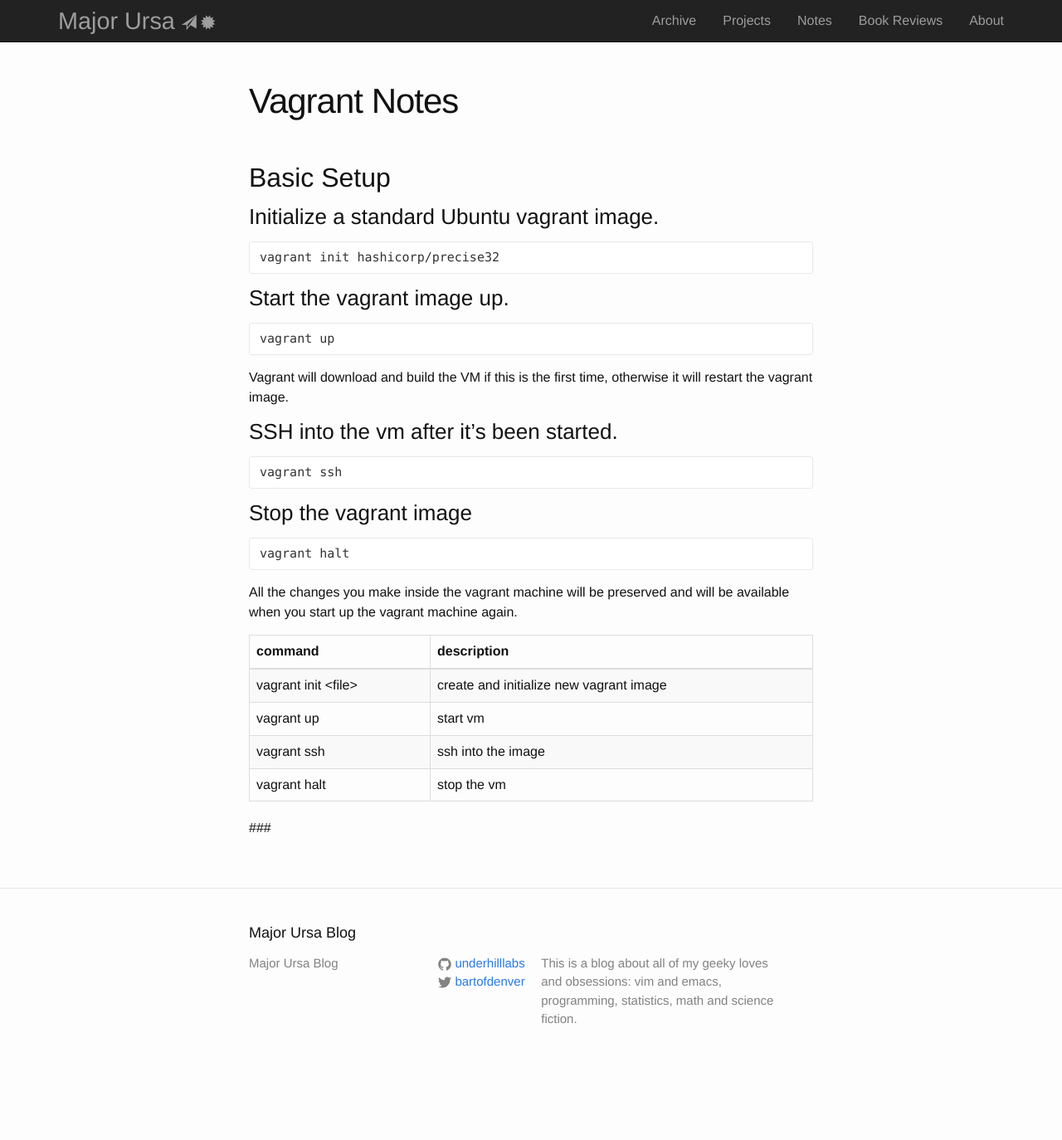
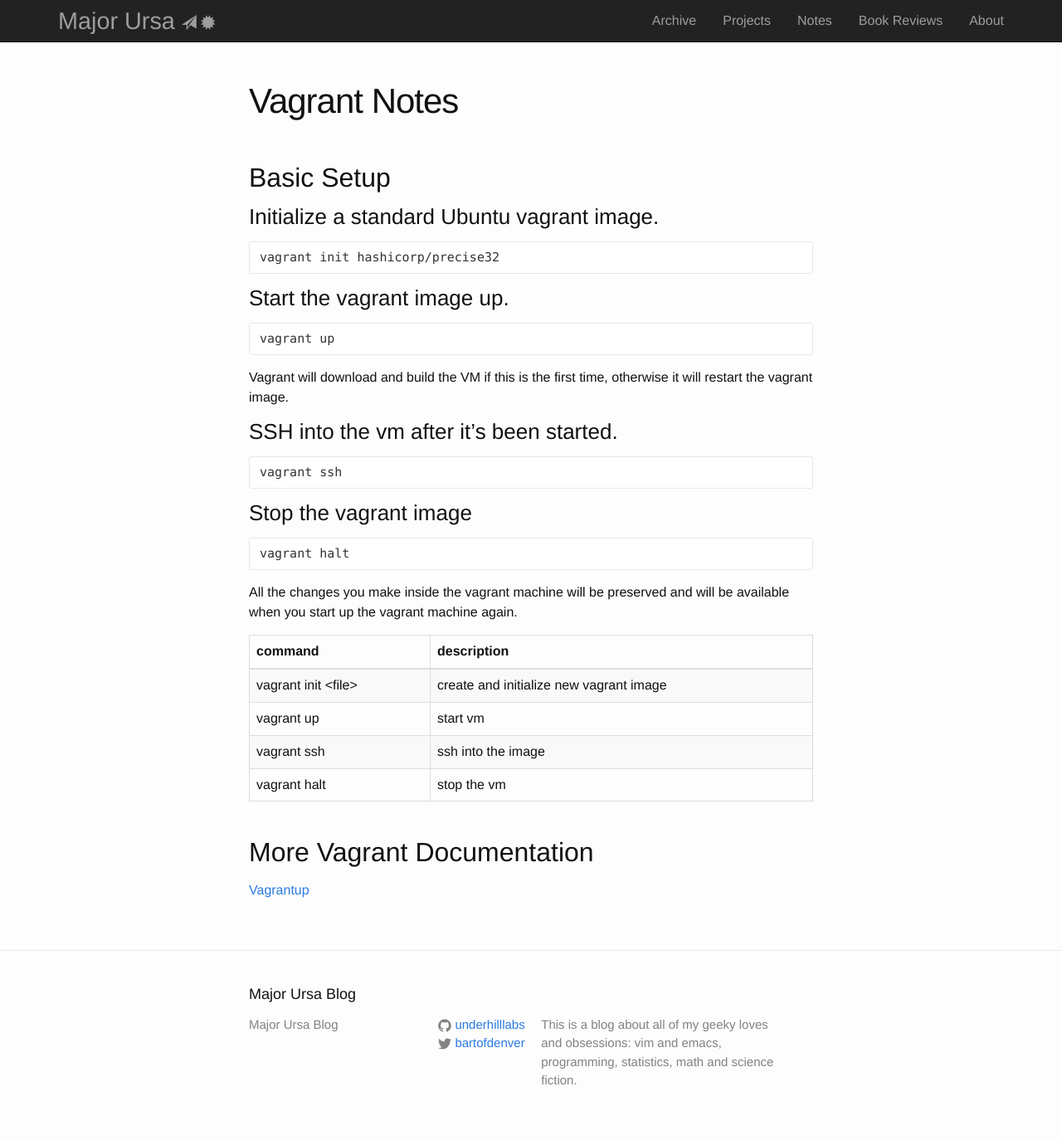
Before and after one commit to underhilllabs/mu-blog, a Jekyll site: the page built from _notes/vagrant.md, in a window 1280 px wide. Shown: the whole page at 83% size. Built offline with Jekyll 4.4.1, drawn with Linux system fonts in a browser that asks for light colours; nearby versions of some CDN libraries; before the commit the page ends 1300 px from its top, so only the background shows below that.

Commit message:
Update vagrant.md

```diff
--- a/_notes/vagrant.md
+++ b/_notes/vagrant.md
@@ -45,4 +45,6 @@ All the changes you make inside the vagrant machine will be preserved and will b
 | vagrant ssh | ssh into the image|
 | vagrant halt | stop the vm|
 
-###
+## More Vagrant Documentation
+
+[Vagrantup](https://docs.vagrantup.com/v2/)
```
